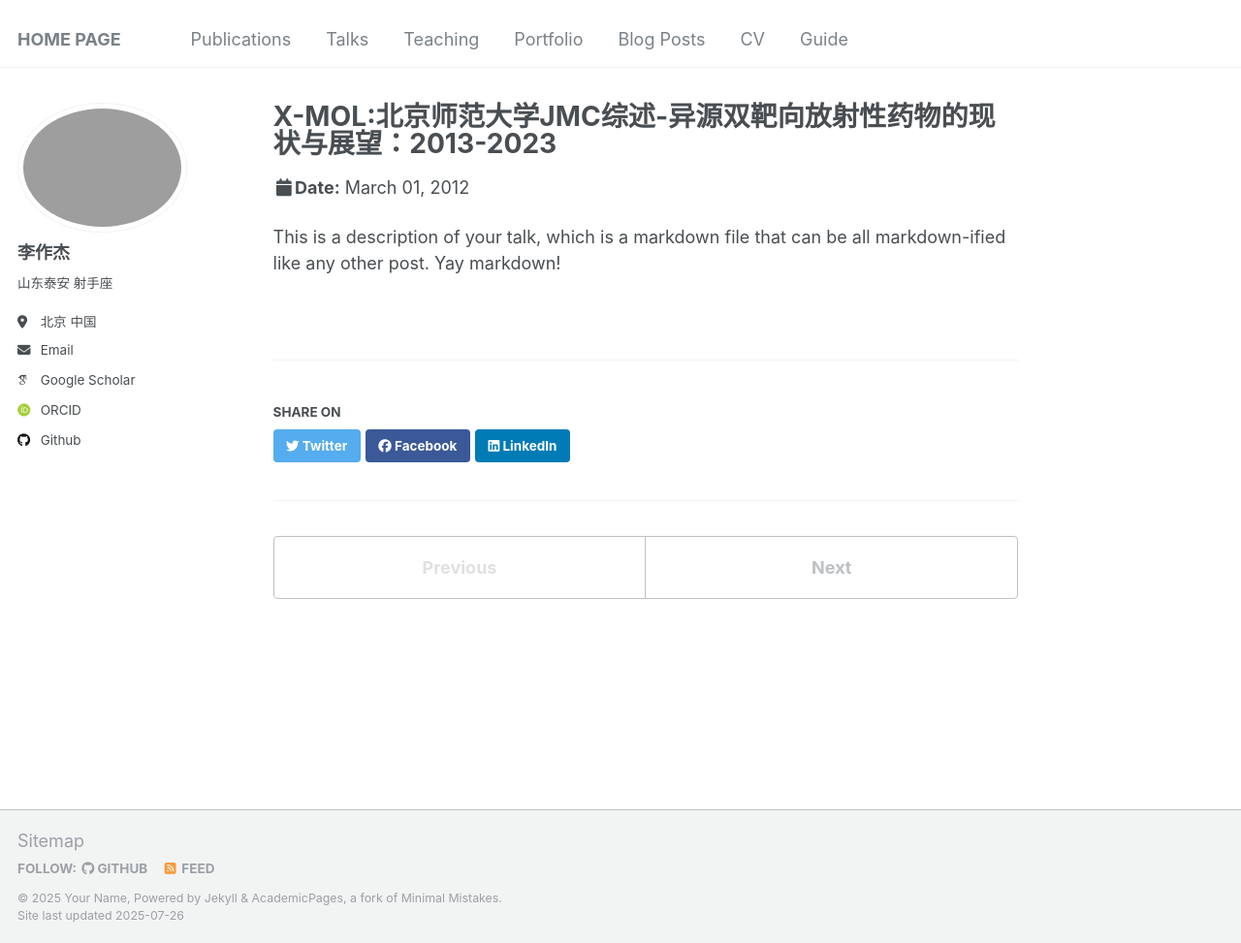
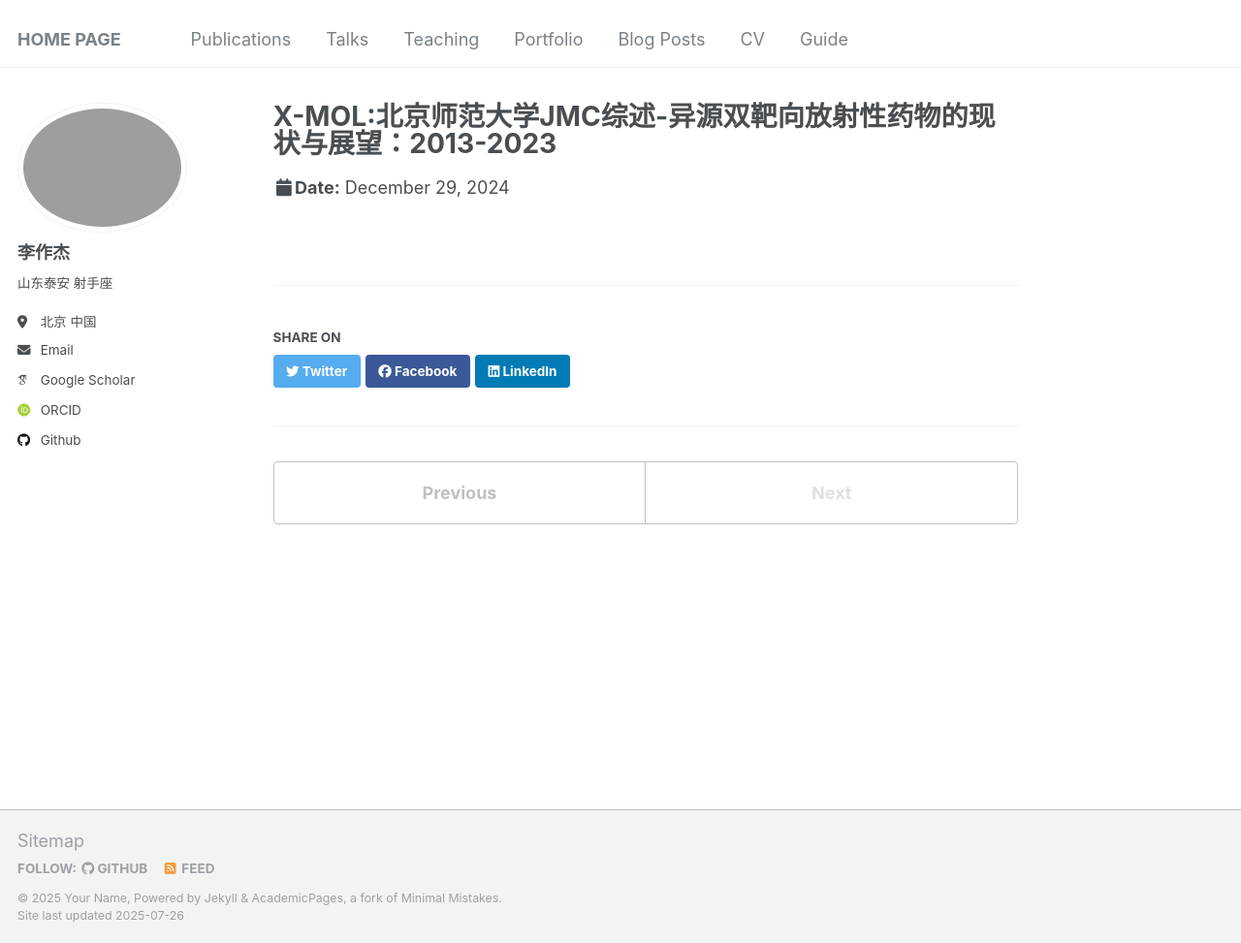
Before and after one commit to Infinity-LZJ/Zuojie_Li.github, a Jekyll site: the page built from _talks/2025-07-26-talk-1.md, in a window 1280 px wide and 973 px high. Shown: the whole window at 97% size. Built offline with Jekyll 4.4.1, drawn with Linux system fonts in a browser that asks for light colours; some web fonts are replaced.

Commit message:
Update 2025-07-26-talk-1.md

```diff
--- a/_talks/2025-07-26-talk-1.md
+++ b/_talks/2025-07-26-talk-1.md
@@ -3,9 +3,7 @@ title: "X-MOL:北京师范大学JMC综述-异源双靶向放射性药物的现
 collection: talks
 type: "Talk"
 permalink: /talks/2012-03-01-talk-1
-venue: "UC San Francisco, Department of Testing"
-date: 2012-03-01
-location: "San Francisco, California"
+venue: "American Chemical Society, US"
+date: 2024-12-29
+location: "ACS, US"
 ---
-
-This is a description of your talk, which is a markdown file that can be all markdown-ified like any other post. Yay markdown!
```
